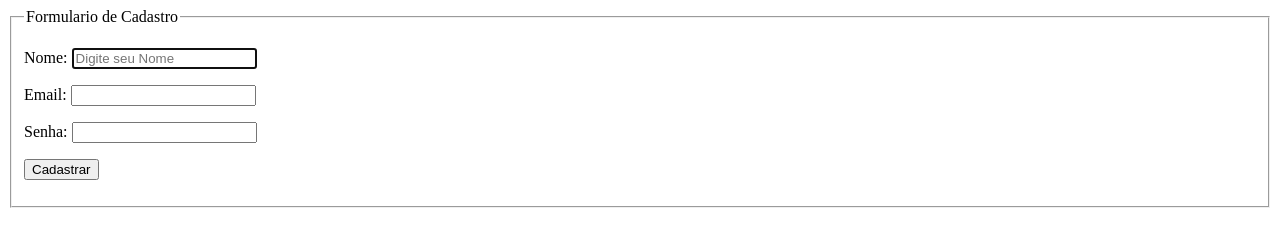
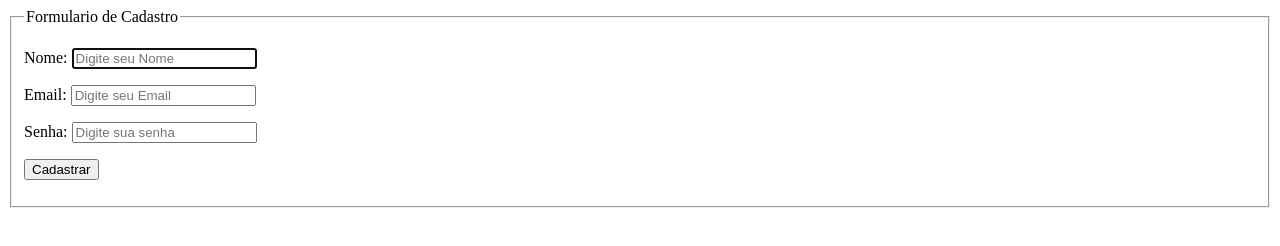
Before and after one commit to GomesVH/curso_ebac_frontend, a plain HTML site: page exercicio.html in a window 1280 px wide. Drawn offline with Linux system fonts and the light colour scheme.

Commit message:
Update exercicio.html

```diff
--- a/exercicio.html
+++ b/exercicio.html
@@ -24,6 +24,7 @@
         <input  type="email"
                 name="email"
                 id="email"
+                placeholder="Digite seu Email"
 
         />
      </p>
@@ -32,7 +33,7 @@
         <input  type="password"
                 name="senha"
                 id="senha"
-
+                placeholder="Digite sua senha"
         />
      </p>
      <p>
```
